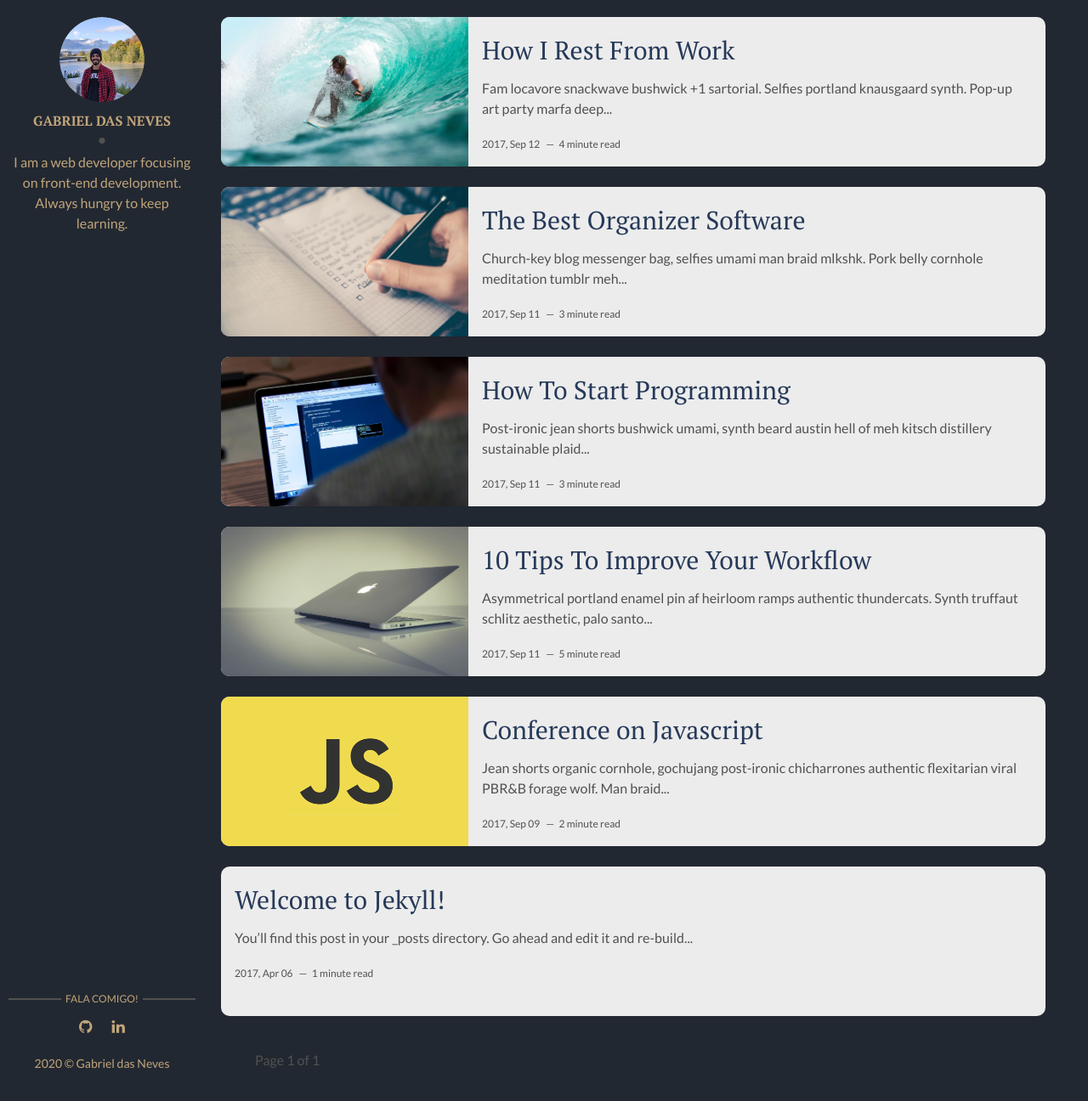
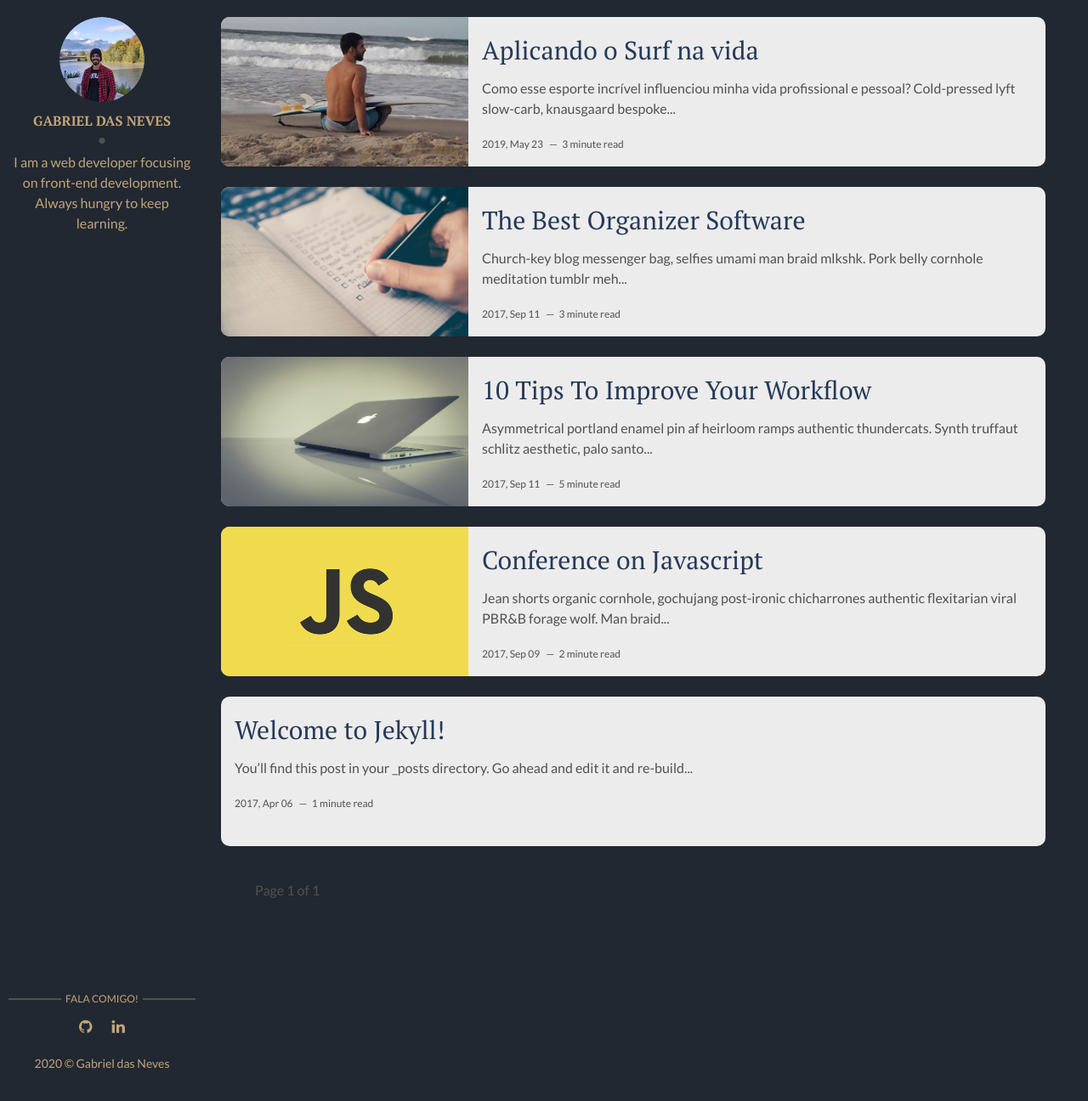
Before and after one commit to gabrieldasneves/dasnevesblog.github.io, a Jekyll site: the page built from myblog/index.html, in a window 1280 px wide and 1296 px high. Shown: the whole window at 85% size. Built offline with Jekyll 4.4.1, drawn with Linux system fonts in a browser that asks for light colours; the list of posts is cut into pages by our own code.

Commit message:
surf post

```diff
--- a/myblog/_posts/2017-09-12-how-to-start-programming.markdown
+++ b/myblog/_posts/2017-09-12-how-to-start-programming.markdown
@@ -1,12 +1,12 @@
 ---
 layout: post
-title: How To Start Programming
-date: 2017-09-12 00:00:00 +0300
-description: You’ll find this post in your `_posts` directory. Go ahead and edit it and re-build the site to see your changes. # Add post description (optional)
-img: how-to-start.jpg # Add image post (optional)
-tags: [Programming, Learn] # add tag
+title: Aplicando o Surf na vida
+date: 2019-05-24 00:00:00 +0300
+description: Como esse esporte incrível influenciou minha vida profissional e pessoal?
+img: eu_surf.jpeg # Add image post (optional)
+tags: [Esportes, Estilo de vida] # add tag
 ---
-Post-ironic jean shorts bushwick umami, synth beard austin hell of meh kitsch distillery sustainable plaid bitters. Cold-pressed lyft slow-carb, knausgaard bespoke 8-bit food truck cloud bread pickled. Taiyaki bitters trust fund heirloom craft beer single-origin coffee. Readymade fam vape blue bottle cold-pressed, flannel polaroid. Aesthetic four dollar toast semiotics af bicycle rights. Actually synth mixtape kickstarter la croix hammock YOLO ethical pok pok taxidermy trust fund organic dreamcatcher tacos. Franzen four loko man braid letterpress umami offal. Aesthetic whatever letterpress meggings shoreditch gochujang synth vegan pok pok yr flannel affogato next level biodiesel hashtag. Banjo vaporware lyft unicorn tumblr. Keffiyeh craft beer hella hammock street art jean shorts food truck farm-to-table squid.
+Como esse esporte incrível influenciou minha vida profissional e pessoal?  Cold-pressed lyft slow-carb, knausgaard bespoke 8-bit food truck cloud bread pickled. Taiyaki bitters trust fund heirloom craft beer single-origin coffee. Readymade fam vape blue bottle cold-pressed, flannel polaroid. Aesthetic four dollar toast semiotics af bicycle rights. Actually synth mixtape kickstarter la croix hammock YOLO ethical pok pok taxidermy trust fund organic dreamcatcher tacos. Franzen four loko man braid letterpress umami offal. Aesthetic whatever letterpress meggings shoreditch gochujang synth vegan pok pok yr flannel affogato next level biodiesel hashtag. Banjo vaporware lyft unicorn tumblr. Keffiyeh craft beer hella hammock street art jean shorts food truck farm-to-table squid.
 
 >Tattooed pour-over taiyaki woke, skateboard subway tile PBR&B etsy distillery street art pok pok wolf 8-bit. Vegan bicycle rights schlitz subway tile unicorn taiyaki.
 
--- a/myblog/_posts/2017-04-06-how-i-rest-from-work.markdown
+++ b/myblog/_posts/surf.markdown
@@ -1,7 +1,7 @@
 ---
 layout: post
-title: How I Rest From Work
-date: 2017-09-12 13:32:20 +0300
+title: O que o Surf me ensinou
+date: 2019-05-24 13:16:20 +0300
 description: You’ll find this post in your `_posts` directory. Go ahead and edit it and re-build the site to see your changes. # Add post description (optional)
 img: i-rest.jpg # Add image post (optional)
 fig-caption: # Add figcaption (optional)
```
Also changed, not shown: myblog/assets/img/eu_surf.jpeg (added), myblog/assets/img/eu_surf_2.jpeg (added), 10 other files.
